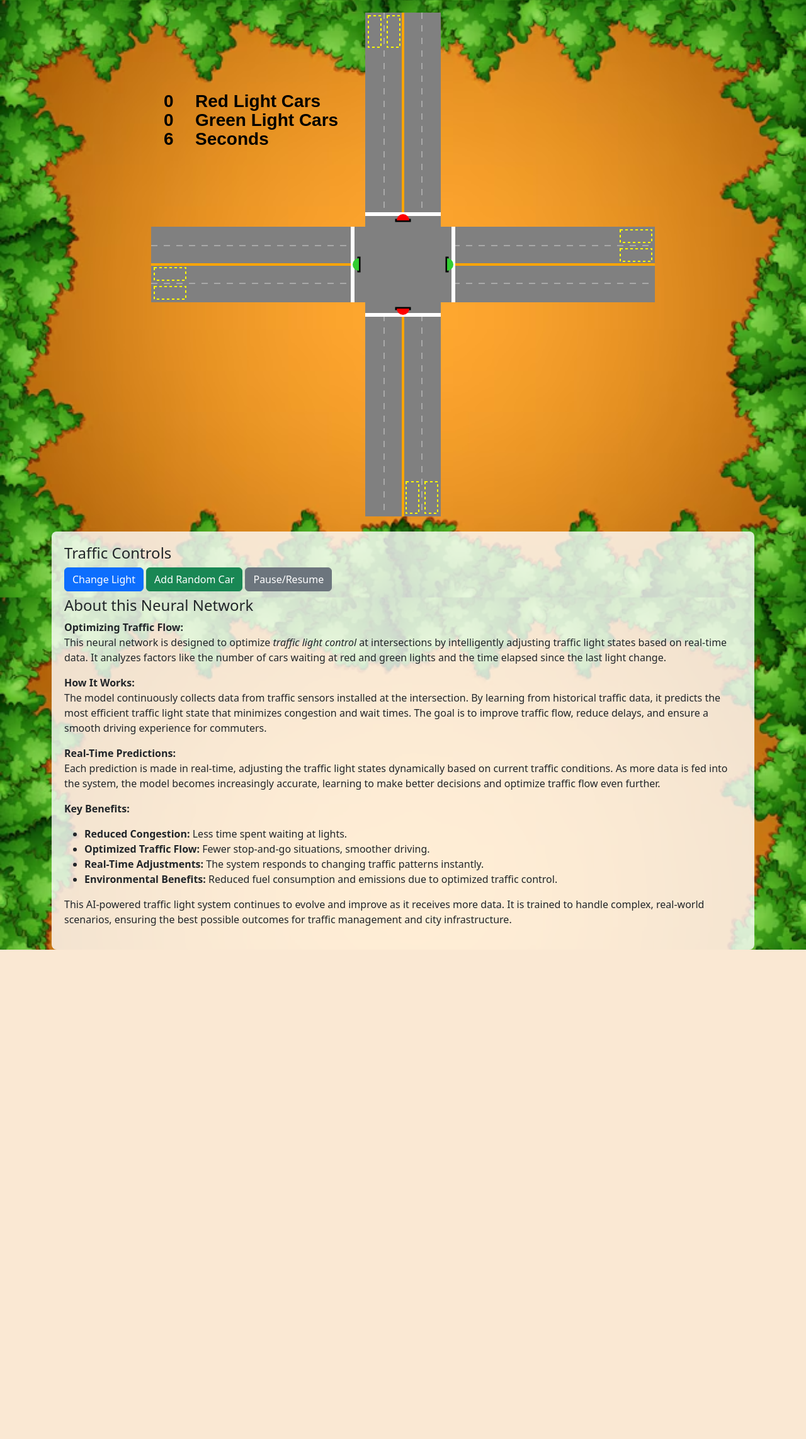
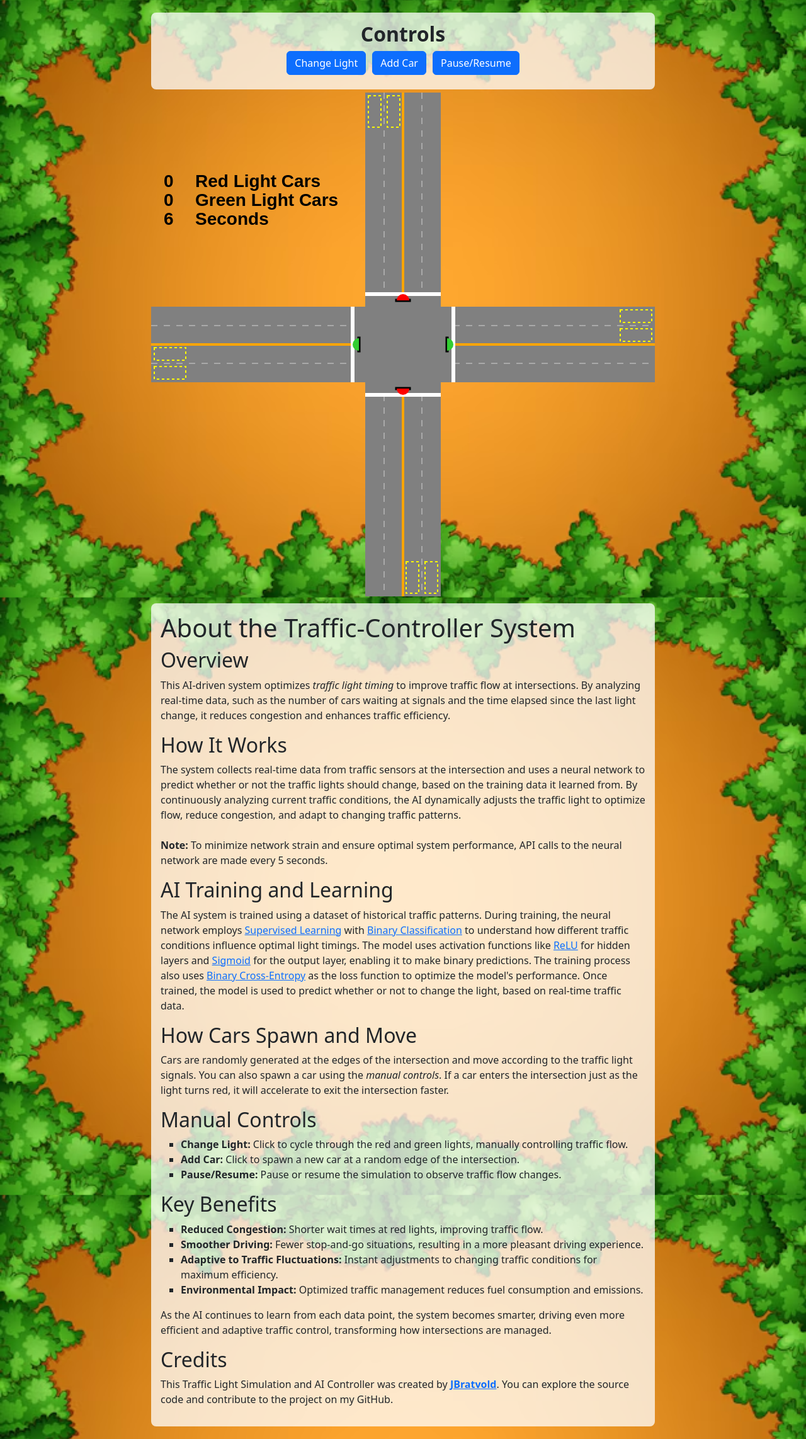
Before and after one commit to JBratvold/TrafficController, a Flask app: page / in a window 1280 px wide. Shown: the whole page at 63% size. Before the commit the page ends 1508 px from the top, so only its background shows below. Run offline with Flask 3, Linux system fonts and the light colour scheme.

Commit message:
Add visual improvements and About information

```diff
--- a/templates/index.html
+++ b/templates/index.html
@@ -1,138 +1,153 @@
 <!DOCTYPE html>
 <html lang="en">
 <head>
+    <title>AI Traffic Controller</title>
+
+    <!-- Meta's -->
     <meta charset="UTF-8" />
     <meta name="viewport" content="width=device-width, initial-scale=1.0" />
-  <link rel="stylesheet" href="static/css/splash.css">
+    <meta name="author" content="JBratvold" />
+    <meta name="description" content="Traffic controller simulation controlled by AI." />
+    <meta property="og:title" content="AI Traffic Controller" />
+    <meta property="og:type" content="website" />
+    <meta property="og:description" content="Traffic controller simulation controlled by AI." />
+    <meta property="og:image" content="https://traffic-controller.onrender.com/static/img/WebsitePreview_Meta" />
+    <meta property="og:url" content="https://traffic-controller.onrender.com/" />
+    <meta property="og:site_name" content="traffic-controller.onrender.com" />
+
+    <!-- TWITTER META'S -->
+    <meta name="twitter:card" content="summary_large_image">
+    <meta property="twitter:domain" content="traffic-controller.onrender.com">
+    <meta property="twitter:url" content="https://traffic-controller.onrender.com/">
+    <meta name="twitter:title" content="AI Traffic Controller">
+    <meta name="twitter:description" content="Traffic controller simulation controlled by AI.">
+    <meta name="twitter:image" content="https://traffic-controller.onrender.com/static/img/WebsitePreview_Meta">
+
+
+    <!-- My Links -->
+    <link rel="icon" type="image/png" href="static/img/WebsitePreview_Meta.png"/>
+    <link rel="stylesheet" href="static/css/splash.css"/>
+    <link rel="stylesheet" href="static/css/style.css"/>
+
+    <!-- External Links -->
     <link href="https://cdn.jsdelivr.net/npm/bootstrap@5.3.0-alpha1/dist/css/bootstrap.min.css" rel="stylesheet">
-  <title>Traffic Light Simulation</title>
+
   <style>
-    /* Set the background image for the body */
-    /* E:\Joshua Bratvold\Hobbies & Fun\Websites\TrafficController\TrafficController\static\img\ */
-    body {
-        background-image: url('static/img/background.png');
-        background-size: cover; /* Ensure the image covers the entire background */
-        background-position: center center; /* Center the image */
-        background-attachment: fixed; /* Make the background fixed as you scroll */
-        background-repeat: no-repeat; /* Prevent the image from repeating */
-        image-rendering: crisp-edges; /* Ensure sharpness of the image */
-    }
-
-    /* Adjust the canvas to be responsive */
-    .canvas-wrapper {
-      display: flex;
-      justify-content: center;
-      margin: 0 auto;
-      max-width: 100%; /* Ensure it doesn't exceed the screen width */
-    }
-
-    /* Ensure the content is properly spaced on all devices */
-    .container {
-      margin-top: 20px;
-    }
-
-    .controls {
-      background-color: rgba(255, 255, 255, 0.8); /* Slight transparency to let the background show through */
-      padding: 20px;
-      border-radius: 8px;
-      width: 100%; /* Make it responsive */
-    }
-
-    h3 {
-      font-size: 1.5rem;
-    }
-
-    /* Make font size smaller on mobile */
-    @media (max-width: 768px) {
-      h3 {
-        font-size: 1.2rem;
-      }
-
-      .controls {
-        padding: 15px;
-      }
-
-      .btn {
-        width: 100%; /* Make buttons take up full width on mobile */
-      }
-      .canvas-wrapper canvas {
-        width: 100%;  /* Make it fit within its container */
-        height: auto; /* Maintain aspect ratio */
-      }
-    }
-
-    /* Additional responsive adjustments for layout */
-    .row {
-      display: flex;
-      flex-direction: column;
-      align-items: center;
-    }
-
-    .col-md-6 {
-      width: 100%; /* Allow columns to stack on smaller screens */
-    }
 
   </style>
 </head>
-<body class="d-flex align-items-center min-vh-100">
+<body>
     <!-- Splash screen -->
     <div id="loading-splash" class="loading-splash">
         <div class="loading-message">
-            <p>Training Traffic_Light AI . . .</p>
+            <p>Training AI . . .</p>
         </div>
     </div>
 
-    <div class="container d-flex justify-content-center">
-        <div class="row">
-            <!-- Canvas Column -->
-            <div class="col-12 col-md-6 d-flex justify-content-center align-items-center mb-4">
+    <div class="container">
+
+        <div class="controls">
+            <h2><strong>Controls</strong></h2>
+            <div class="button-group">
+                <button class="btn btn-primary mb-2" onclick="changeLight()" aria-label="Change Traffic Light">Change Light</button>
+                <button class="btn btn-primary mb-2" onclick="addCar()" aria-label="Add Car">Add Car</button>
+                <button class="btn btn-primary mb-2" onclick="togglePause()" aria-label="Pause/Resume Simulation">Pause/Resume</button>
+            </div>
+        </div>
+
+        <!-- Canvas -->
         <div class="canvas-wrapper">
             <canvas id="gameCanvas" width="800" height="800"></canvas>
         </div>
-            </div>
 
-            <!-- Controls and About Column -->
-            <div class="col-12 col-md-6 d-flex justify-content-center align-items-center">
-                <div class="controls">
-                    <h3>Traffic Controls</h3>
-                    <button class="btn btn-primary mb-2" onclick="changeLight()">Change Light</button>
-                    <button class="btn btn-success mb-2" onclick="addCar()">Add Random Car</button>
-                    <button class="btn btn-secondary mb-2" onclick="togglePause()">Pause/Resume</button>
+        <!-- Controls and About Section -->
+        <div class="about">
+            <h1>About the Traffic-Controller System</h1>
+
+            <!-- Overview Section -->
+            <h2>Overview</h2>
+            <p>
+                This AI-driven system optimizes <em>traffic light timing</em> to improve traffic
+                flow at intersections. By analyzing real-time data, such as the number of cars
+                waiting at signals and the time elapsed since the last light change, it reduces
+                congestion and enhances traffic efficiency.
+            </p>
+
+            <!-- How It Works Section -->
+            <h2>How It Works</h2>
+            <p>
+                The system collects real-time data from traffic sensors at the intersection
+                and uses a neural network to predict whether or not the traffic lights should
+                change, based on the training data it learned from. By continuously analyzing
+                current traffic conditions, the AI dynamically adjusts the traffic light to
+                optimize flow, reduce congestion, and adapt to changing traffic patterns.
+                <br><br>
+                <strong>Note:</strong> To minimize network strain
+                and ensure optimal system performance, API calls to the neural network are made every 5 seconds.
+            </p>
+
+            <!--AI Algorithms and Specifics -->
+            <h2>AI Training and Learning</h2>
+            <p>
+                The AI system is trained using a dataset of historical traffic patterns.
+                During training, the neural network employs
+                <a href="https://en.wikipedia.org/wiki/Supervised_learning">Supervised Learning</a>
+                with <a href="https://en.wikipedia.org/wiki/Binary_classification">Binary Classification</a>
+                to understand how different traffic conditions influence optimal light timings.
+                The model uses activation functions like
+                <a href="https://en.wikipedia.org/wiki/Rectifier_(neural_networks)">ReLU</a> for hidden layers
+                and <a href="https://en.wikipedia.org/wiki/Sigmoid_function">Sigmoid</a> for
+                the output layer, enabling it to make binary predictions. The training process also uses
+                <a href="https://www.geeksforgeeks.org/binary-cross-entropy-log-loss-for-binary-classification/">
+                Binary Cross-Entropy</a> as the loss function to optimize the model's performance.
+                Once trained, the model is used to predict whether or not to change the light, based on
+                real-time traffic data.
+            </p>
+
+            <!-- Car Movement and Spawning -->
+            <h2>How Cars Spawn and Move</h2>
+            <p>
+                Cars are randomly generated at the edges of the intersection and move according to
+                the traffic light signals. You can also spawn a car using the <i>manual controls</i>.
+                If a car enters the intersection just as the light turns red, it will accelerate
+                to exit the intersection faster.
+            </p>
 
 
-                    <h3>About this Neural Network</h3>
+            <!-- Manual Controls -->
+            <h2>Manual Controls</h2>
+            <ul>
+                <li><strong>Change Light:</strong> Click to cycle through the red and green lights, manually controlling traffic flow.</li>
+                <li><strong>Add Car:</strong> Click to spawn a new car at a random edge of the intersection.</li>
+                <li><strong>Pause/Resume:</strong> Pause or resume the simulation to observe traffic flow changes.</li>
+            </ul>
+
+            <!-- Key Benefits Section -->
+            <h2>Key Benefits</h2>
+            <ul>
+                <li><strong>Reduced Congestion:</strong> Shorter wait times at red lights, improving traffic flow.</li>
+                <li><strong>Smoother Driving:</strong> Fewer stop-and-go situations, resulting in a more pleasant driving experience.</li>
+                <li><strong>Adaptive to Traffic Fluctuations:</strong> Instant adjustments to changing traffic conditions for maximum efficiency.</li>
+                <li><strong>Environmental Impact:</strong> Optimized traffic management reduces fuel consumption and emissions.</li>
+            </ul>
+
+            <!-- Closing Section -->
             <p>
-                        <strong>Optimizing Traffic Flow:</strong><br>
-                        This neural network is designed to optimize <em>traffic light control</em> at intersections by intelligently adjusting traffic light states based on real-time data. It analyzes factors like the number of cars waiting at red and green lights and the time elapsed since the last light change.
-                    </p>
-                    <p>
-                        <strong>How It Works:</strong><br>
-                        The model continuously collects data from traffic sensors installed at the intersection. By learning from historical traffic data, it predicts the most efficient traffic light state that minimizes congestion and wait times. The goal is to improve traffic flow, reduce delays, and ensure a smooth driving experience for commuters.
-                    </p>
-                    <p>
-                        <strong>Real-Time Predictions:</strong><br>
-                        Each prediction is made in real-time, adjusting the traffic light states dynamically based on current traffic conditions. As more data is fed into the system, the model becomes increasingly accurate, learning to make better decisions and optimize traffic flow even further.
-                    </p>
-                    <p>
-                        <strong>Key Benefits:</strong><br>
-                        <ul>
-                            <li><strong>Reduced Congestion:</strong> Less time spent waiting at lights.</li>
-                            <li><strong>Optimized Traffic Flow:</strong> Fewer stop-and-go situations, smoother driving.</li>
-                            <li><strong>Real-Time Adjustments:</strong> The system responds to changing traffic patterns instantly.</li>
-                            <li><strong>Environmental Benefits:</strong> Reduced fuel consumption and emissions due to optimized traffic control.</li>
-                        </ul>
-                    </p>
-                    <p>
-                        This AI-powered traffic light system continues to evolve and improve as it receives more data. It is trained to handle complex, real-world scenarios, ensuring the best possible outcomes for traffic management and city infrastructure.
+                As the AI continues to learn from each data point, the system becomes smarter,
+                driving even more efficient and adaptive traffic control, transforming how
+                intersections are managed.
             </p>
 
+            <!-- Credits Section -->
+            <h2>Credits</h2>
+            <p>
+                This Traffic Light Simulation and AI Controller was created by
+                <strong><a href="https://github.com/JBratvold" target="_blank">JBratvold</a></strong>.
+                You can explore the source code and contribute to the project on my GitHub.
+            </p>
         </div>
     </div>
-        </div>
-    </div>
-
     <script src="/static/js/trafficController.js"></script>
     <script src="/static/js/splash.js"></script>
-    <script src="https://cdn.jsdelivr.net/npm/bootstrap@5.3.0-alpha1/dist/js/bootstrap.bundle.min.js"></script>
 </body>
 </html>
```
Lines whose indentation alone changed are shown as unchanged.
